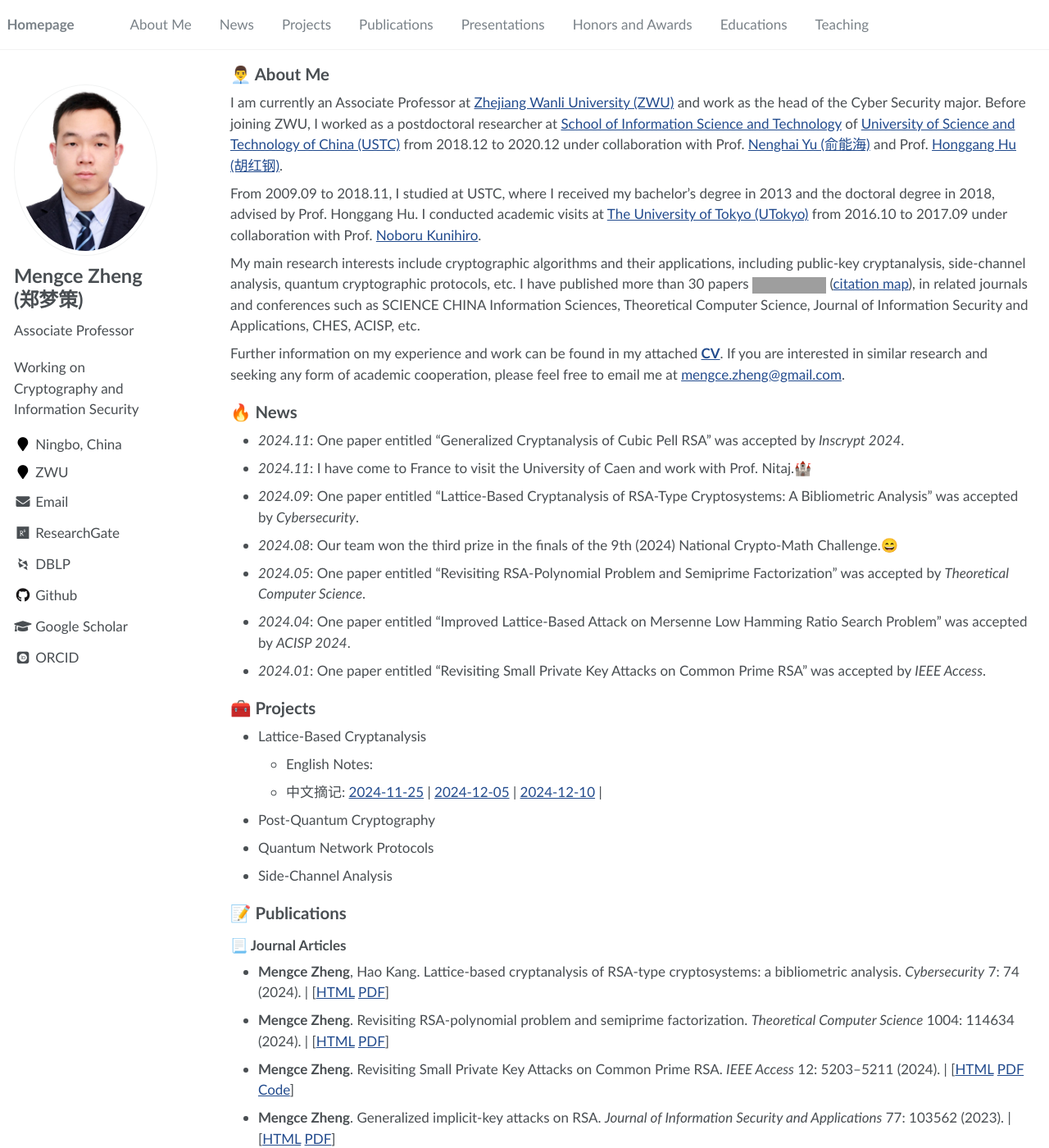
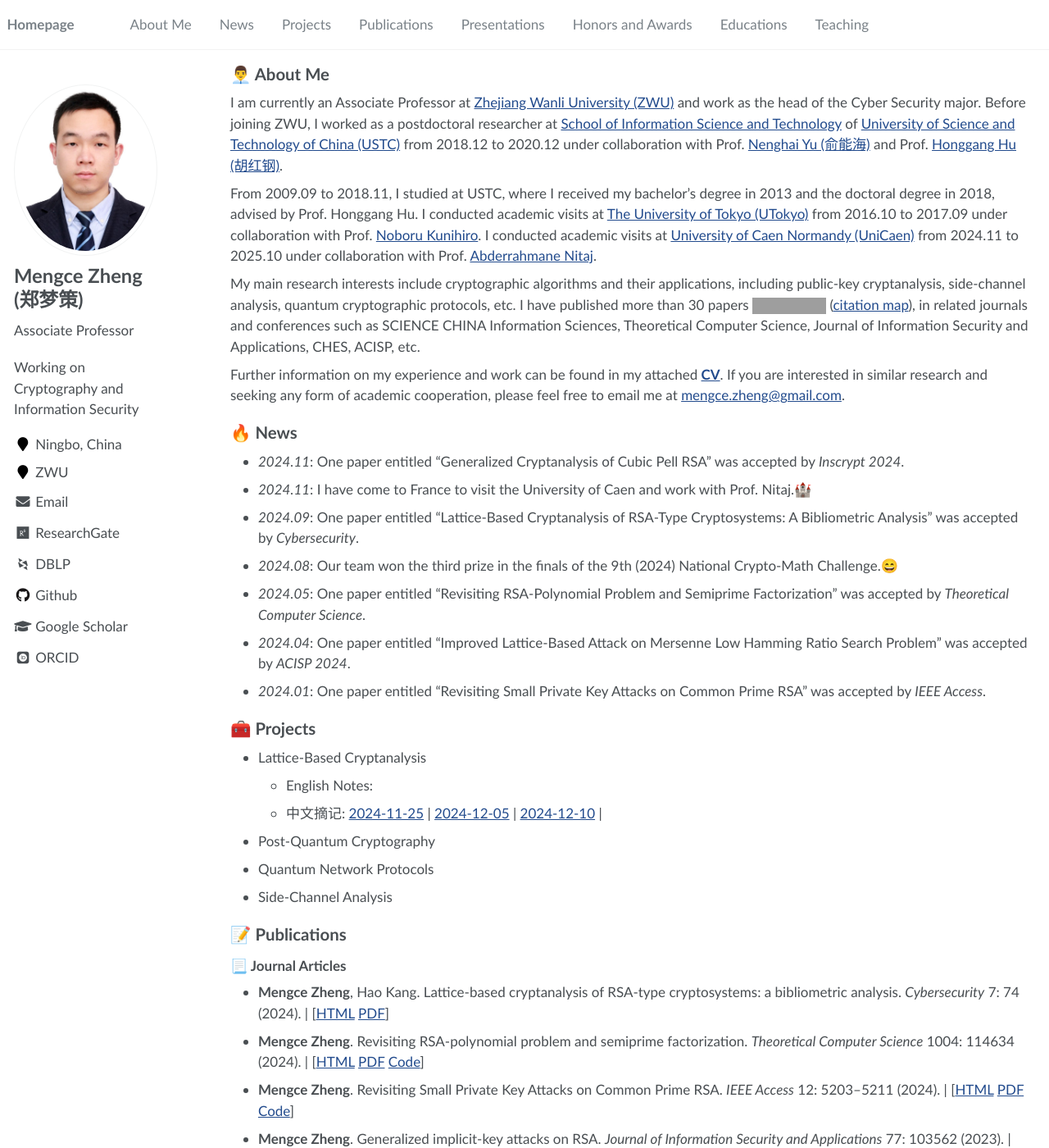
Before and after one commit to MengceZheng/MengceZheng.github.io, a Jekyll site: the page built from _pages/about.md, in a window 1280 px wide and 1400 px high. Shown: the whole window at 82% size. Built offline with Jekyll 4.4.1, drawn with Linux system fonts in a browser that asks for light colours; some web fonts are replaced; grey boxes are pictures that could not be loaded.

Commit message:
Update about.md

```diff
--- a/_pages/about.md
+++ b/_pages/about.md
@@ -21,7 +21,7 @@ I am currently an Associate Professor at [Zhejiang Wanli University (ZWU)](https
 Before joining ZWU, I worked as a postdoctoral researcher at [School of Information Science and Technology](https://sist.ustc.edu.cn/main.htm) of [University of Science and Technology of China (USTC)](https://www.ustc.edu.cn/) from 2018.12 to 2020.12 under collaboration with Prof. [Nenghai Yu (俞能海)](https://faculty.ustc.edu.cn/yunenghai/zh_CN/index.htm) and Prof. [Honggang Hu (胡红钢)](https://faculty.ustc.edu.cn/huhonggang/zh_CN/index.htm).
 
 From 2009.09 to 2018.11, I studied at USTC, where I received my bachelor's degree in 2013 and the doctoral degree in 2018, advised by Prof. Honggang Hu.
-I conducted academic visits at [The University of Tokyo (UTokyo)](https://www.u-tokyo.ac.jp/en/) from 2016.10 to 2017.09 under collaboration with Prof. [Noboru Kunihiro](https://www.crisec.cs.tsukuba.ac.jp/kunihiro/english/).
+I conducted academic visits at [The University of Tokyo (UTokyo)](https://www.u-tokyo.ac.jp/en/) from 2016.10 to 2017.09 under collaboration with Prof. [Noboru Kunihiro](https://www.crisec.cs.tsukuba.ac.jp/kunihiro/english/). I conducted academic visits at [University of Caen Normandy (UniCaen)](https://www.unicaen.fr/) from 2024.11 to 2025.10 under collaboration with Prof. [Abderrahmane Nitaj](https://nitaj.users.lmno.cnrs.fr/).
 
 My main research interests include cryptographic algorithms and their applications, including public-key cryptanalysis, side-channel analysis, quantum cryptographic protocols, etc.
 I have published more than 30 papers <a href='https://scholar.google.com/citations?user=WgoBZnkAAAAJ'><img src="https://img.shields.io/endpoint?logo=Google%20Scholar&url=https%3A%2F%2Fcdn.jsdelivr.net%2Fgh%2FMengceZheng%2FMengceZheng.github.io@google-scholar-stats%2Fgs_data_shieldsio.json&labelColor=f6f6f6&color=9cf&style=flat&label=citations"></a> ([citation map](/docs/citation_map.html)), in related journals and conferences such as SCIENCE CHINA Information Sciences, Theoretical Computer Science, Journal of Information Security and Applications, CHES, ACISP, etc.
@@ -57,7 +57,7 @@ If you are interested in similar research and seeking any form of academic coope
 ### 📃 Journal Articles
 
 - **Mengce Zheng**, Hao Kang. Lattice-based cryptanalysis of RSA-type cryptosystems: a bibliometric analysis. *Cybersecurity* 7: 74 (2024). \| \[[HTML](https://link.springer.com/article/10.1186/s42400-024-00289-7) [PDF](/docs/ZK24.pdf)\]
-- **Mengce Zheng**. Revisiting RSA-polynomial problem and semiprime factorization. *Theoretical Computer Science* 1004: 114634 (2024). \| \[[HTML](https://www.sciencedirect.com/science/article/pii/S0304397524002494) [PDF](/docs/Zheng24b.pdf)\]
+- **Mengce Zheng**. Revisiting RSA-polynomial problem and semiprime factorization. *Theoretical Computer Science* 1004: 114634 (2024). \| \[[HTML](https://www.sciencedirect.com/science/article/pii/S0304397524002494) [PDF](/docs/Zheng24b.pdf) [Code](https://github.com/MengceZheng/RSAPoly)\]
 - **Mengce Zheng**. Revisiting Small Private Key Attacks on Common Prime RSA. *IEEE Access* 12: 5203--5211 (2024). \| \[[HTML](https://ieeexplore.ieee.org/document/10380560) [PDF](/docs/Zheng24a.pdf) [Code](https://github.com/MengceZheng/SPKA_CPRSA)\]
 - **Mengce Zheng**. Generalized implicit-key attacks on RSA. *Journal of Information Security and Applications* 77: 103562 (2023). \| \[[HTML](https://www.sciencedirect.com/science/article/pii/S2214212623001461) [PDF](/docs/Zheng23.pdf)\]
 - **Mengce Zheng**, Zhigang Chen, Yaohui Wu. Solving Generalized Bivariate Integer Equations and Its Application to Factoring With Known Bits. *IEEE Access* 11: 34674--34684 (2023). \| \[[HTML](https://ieeexplore.ieee.org/document/10092793) [PDF](/docs/ZCW23.pdf)\]
@@ -68,8 +68,8 @@ If you are interested in similar research and seeking any form of academic coope
 - Qidong Jia, Kaiping Xue, Zhonghui Li, **Mengce Zheng**, David S. L. Wei, Nenghai Yu. An improved QKD protocol without public announcement basis using periodically derived basis. *Quantum Information Processing* 20(2): 69 (2021). \| \[[HTML](https://link.springer.com/article/10.1007/s11128-021-03000-8) [PDF](/docs/JXL+21.pdf)\]
 - **Mengce Zheng**, Noboru Kunihiro, Honggang Hu. Lattice-based cryptanalysis of RSA with implicitly related keys. *IEICE Transactions on Fundamentals of Electronics, Communications and Computer Sciences* 103(8): 959--968 (2020). \| \[[HTML](https://search.ieice.org/bin/summary.php?id=e103-a_8_959) [PDF](/docs/ZKH20.pdf)\]
 - Jiajia Zhang, **Mengce Zheng**, Jiehui Nan, Honggang Hu, Nenghai Yu. A Novel Evaluation Metric for Deep Learning-Based Side Channel Analysis and Its Extended Application to Imbalanced Data. *IACR Transactions on Cryptographic Hardware and Embedded Systems* 2020(3): 73--96 (2020). \| \[[HTML](https://tches.iacr.org/index.php/TCHES/article/view/8583) [PDF](/docs/ZZN+20.pdf)\]
-- **Mengce Zheng**, Honggang Hu, Zilong Wang. Generalized cryptanalysis of RSA with small public exponent. *SCIENCE CHINA Information Sciences* 59(3): 32108:1--32108:10 (2016). \| \[[HTML](https://link.springer.com/article/10.1007/s11432-015-5325-7) [PDF](/docs/ZHW16.pdf)\]
-- **Mengce Zheng**, Honggang Hu. Cryptanalysis of Prime Power RSA with two private exponents. *SCIENCE CHINA Information Sciences* 58(11): 1--8 (2015). \| \[[HTML](https://link.springer.com/article/10.1007/s11432-015-5409-4) [PDF](/docs/ZH15.pdf)\]
+- **Mengce Zheng**, Honggang Hu, Zilong Wang. Generalized cryptanalysis of RSA with small public exponent. *SCIENCE CHINA Information Sciences* 59(3): 32108:1--32108:10 (2016). \| \[[HTML](https://link.springer.com/article/10.1007/s11432-015-5325-7) [PDF](/docs/ZHW16.pdf) [Code](https://github.com/MengceZheng/GRSA)\]
+- **Mengce Zheng**, Honggang Hu. Cryptanalysis of Prime Power RSA with two private exponents. *SCIENCE CHINA Information Sciences* 58(11): 1--8 (2015). \| \[[HTML](https://link.springer.com/article/10.1007/s11432-015-5409-4) [PDF](/docs/ZH15.pdf) [Code](https://github.com/MengceZheng/PPRSA)\]
 
 ### 📖 Conference Proceedings
 
```
